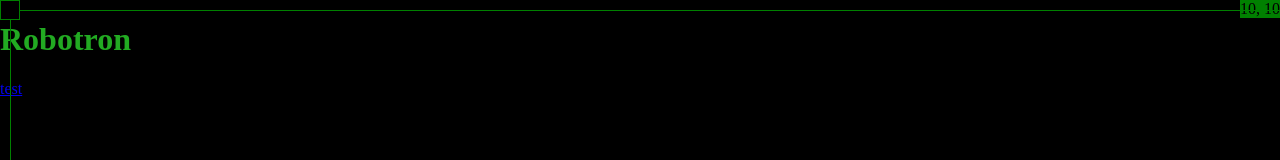
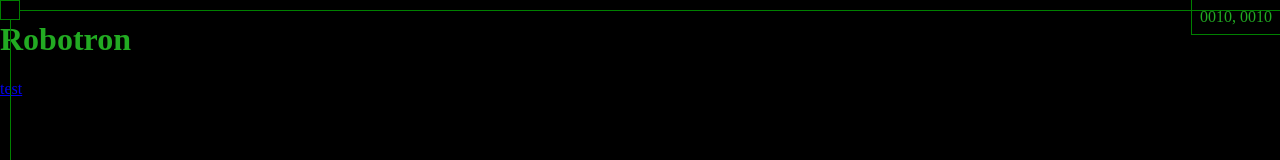
Before and after one commit to M-Valentino/Robotron, a Next.js app: page / in a window 1280 px wide. Shown: the top 160 px of the page. Built offline with nearby package versions, Linux system fonts and the light colour scheme.

Commit message:
padded coordinates with zeros

```diff
--- a/src/components/Crosshair.js
+++ b/src/components/Crosshair.js
@@ -1,5 +1,4 @@
 import React, { useEffect, useMemo, useState } from "react";
-import { Dimensions } from "react-native-web";
 
 export const Crosshair = ({ children }) => {
   const [dimensions, setDimensions] = useState({ w: 0, h: 0 });
@@ -129,14 +128,16 @@
     <>
       <div
         style={{
-          backgroundColor: "green",
-          color: "#000",
+          borderLeft: "1px solid green",
+          borderBottom: "1px solid green",
+          padding: "0.5rem",
           position: "absolute",
           top: 0,
           right: 0,
         }}
       >
-        {position.x}, {position.y}
+        {String(position.x).padStart(4, "0")},{" "}
+        {String(position.y).padStart(4, "0")}
       </div>
       <div style={leftLineStyle} />
       <div style={rightLineStyle} />
```
